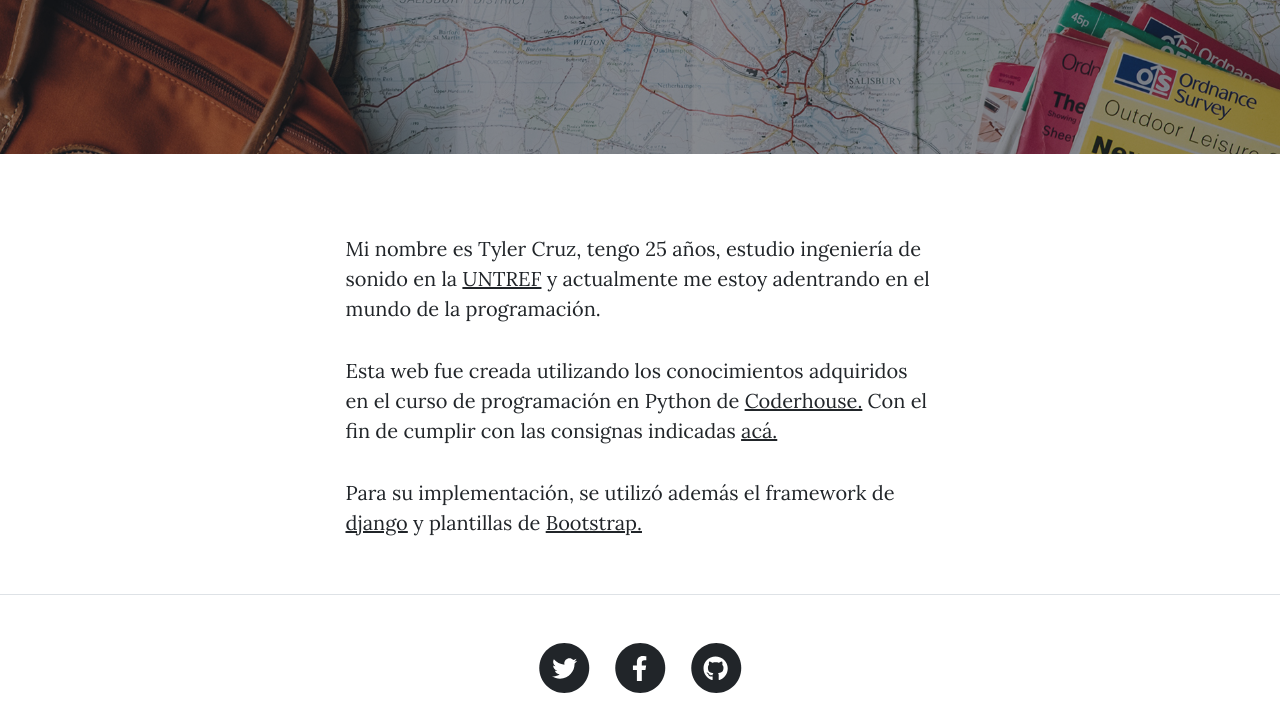
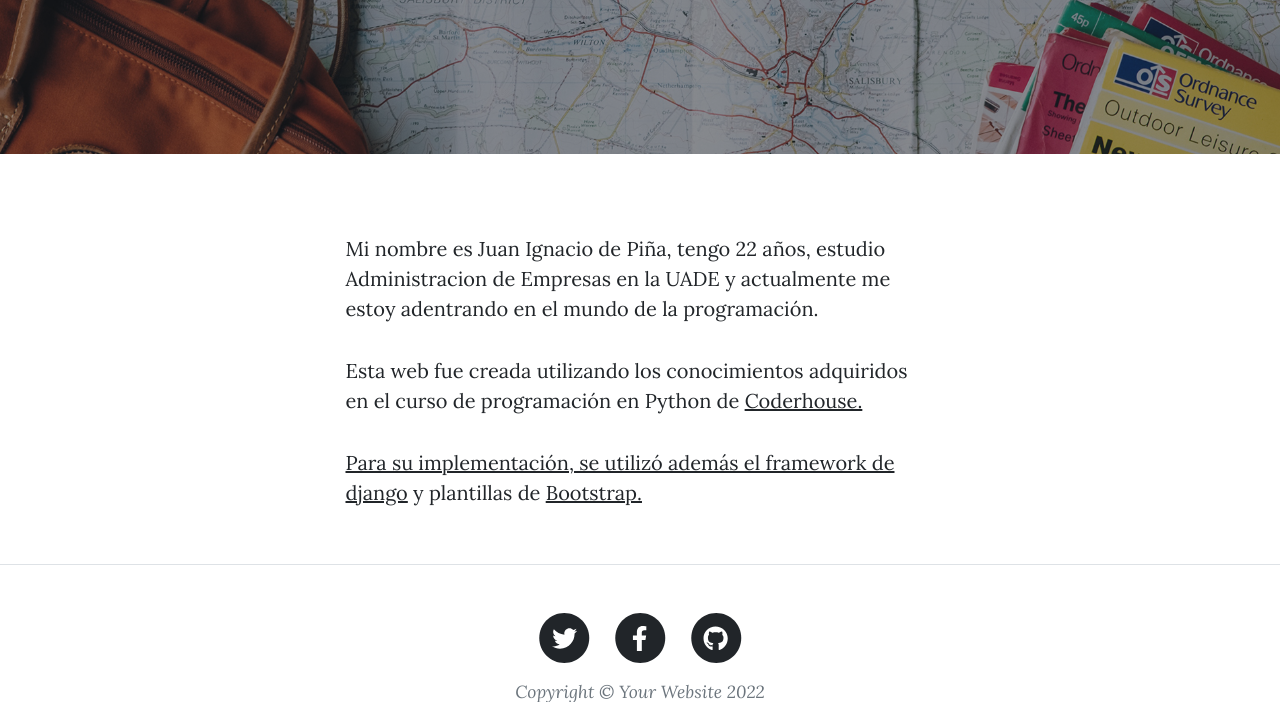
Before and after one commit to JuaniDep/EntregaFinalDePi-a, a Django app: page /about/ in a window 1280 px wide. Shown: the part 446-1148 px from the top of the page. Run offline with Django 4.2, Linux system fonts and the light colour scheme; some libraries are stand-ins or nearby versions.

Commit message:
Proyecto terminado

```diff
--- a/blog_coder/blog/templates/blog/about.html
+++ b/blog_coder/blog/templates/blog/about.html
@@ -24,8 +24,8 @@
     <div class="container px-4 px-lg-5">
         <div class="row gx-4 gx-lg-5 justify-content-center">
             <div class="col-md-10 col-lg-8 col-xl-7">
-                <p> Mi nombre es Tyler Cruz, tengo 25 años, estudio ingeniería de sonido en la <a href="http://untref.edu.ar/">UNTREF</a> y actualmente me estoy adentrando en el mundo de la programación.</p>
-                <p> Esta web fue creada utilizando los conocimientos adquiridos en el curso de programación en Python de <a href="https://www.coderhouse.com/">Coderhouse.</a> Con el fin de cumplir con las consignas indicadas <a href="https://docs.google.com/presentation/d/1p1vEmPssZhJgTupicC_11pdPBnKnIP5CAANu4A86mHQ/edit#slide=id.gf2d4c9820c_0_7">acá.</a></p>
+                <p> Mi nombre es Juan Ignacio de Piña, tengo 22 años, estudio Administracion de Empresas en la UADE y actualmente me estoy adentrando en el mundo de la programación.</p>
+                <p> Esta web fue creada utilizando los conocimientos adquiridos en el curso de programación en Python de <a href="https://www.coderhouse.com/">Coderhouse.</p>
                 <p> Para su implementación, se utilizó además el framework de <a href="https://www.djangoproject.com/">django</a> y plantillas de <a href="https://getbootstrap.com/">Bootstrap.</a></p>
             </div>
         </div>
```
